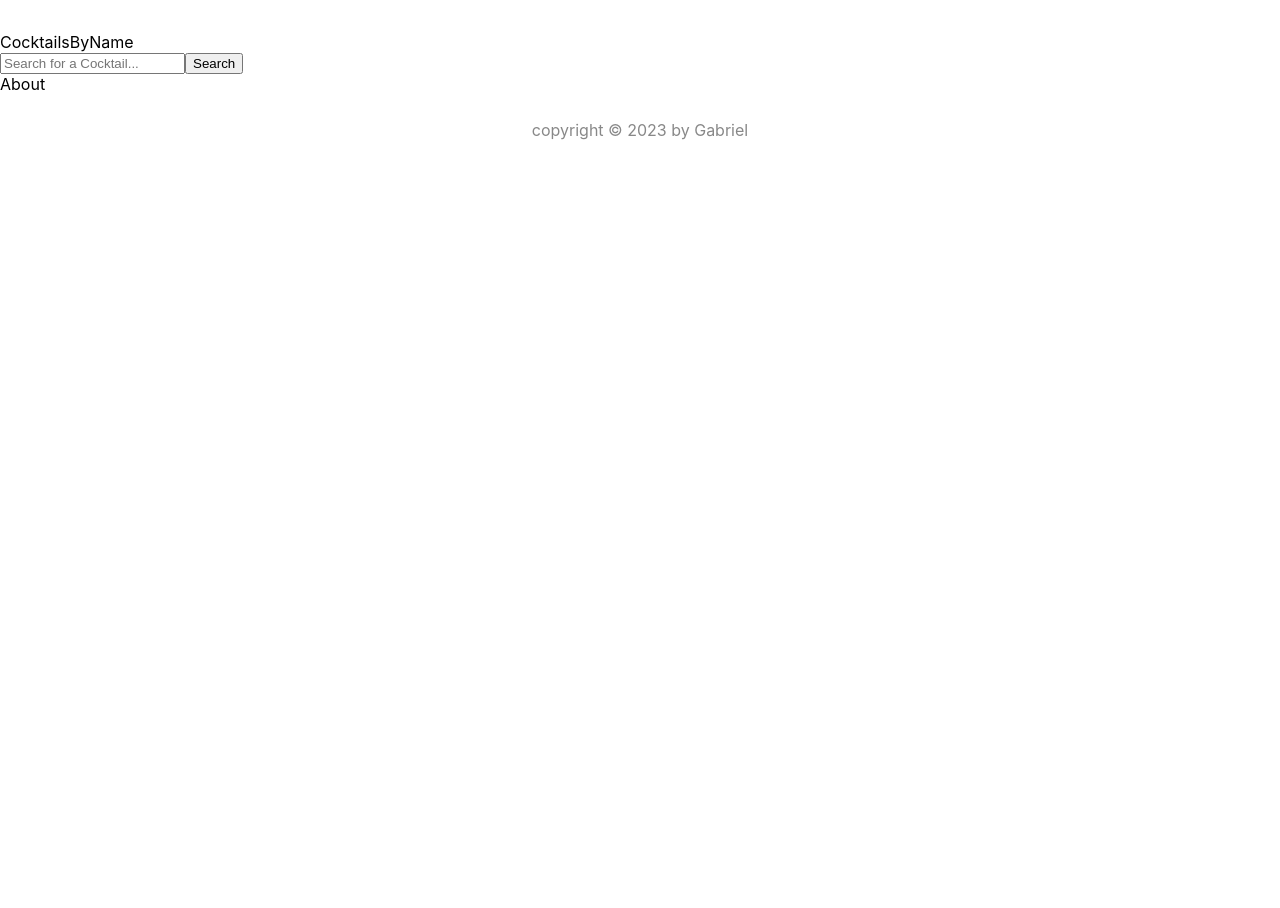
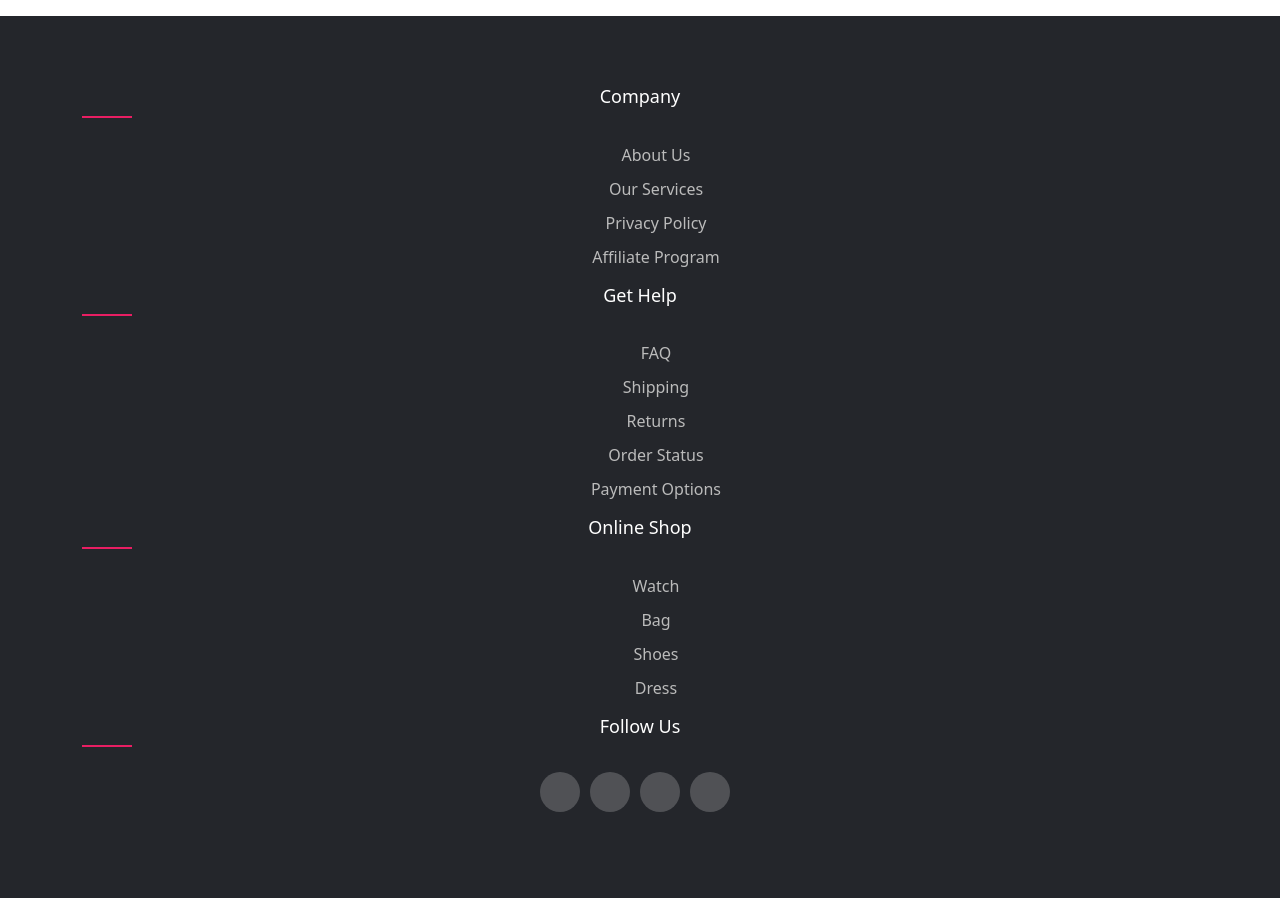
Before and after one commit to GabrielMelhem/Cocktail_App, a React (Create React App) app: page / in a window 1280 px wide. Shown: the part 1752-2660 px from the top of the page. Before the commit the page ends 1918 px from the top, so only its background shows below. Built offline with nearby package versions, Linux system fonts and the light colour scheme.

Commit message:
Footer added

```diff
--- a/src/components/CocktailsByName.js
+++ b/src/components/CocktailsByName.js
@@ -1,5 +1,5 @@
 import React from "react";
-import { useState, useEffect } from "react";
+import { useState } from "react";
 import CocktailInput from "./CocktailInput.js";
 import DrinkCard from '../components/DrinkCard/DrinkCard';
 
@@ -20,10 +20,6 @@ const CocktailsByName = () => {
       console.log("error", error);
     }
   };
-
-  // useEffect(() => {
-  //   fetchCocktailByName(selectedCocktail);
-  // }, []);
 
   const cocktailSelection = (e) => {
     e.preventDefault();
--- a/src/components/DrinkCard/DrinkCard.js
+++ b/src/components/DrinkCard/DrinkCard.js
@@ -1,6 +1,7 @@
 import React, { useState } from "react";
 import { Button, Card } from "react-bootstrap";
 import { Link } from "react-router-dom";
+
 
 const DrinkCard = (drink) => {
   return (
@@ -12,10 +13,10 @@ const DrinkCard = (drink) => {
           src={drink.drink.strDrinkThumb}
         />
         <Card.Body>
-          <Card.Title>{drink.drink.strDrink}</Card.Title>
+          {/* <Card.Title >{drink.drink.strDrink}</Card.Title> */}
           <Button variant="primary">
             {
-              <Link to={`/DrinksDetails/${drink.drink.idDrink}`}>
+              <Link style={{color: "#fff", textDecoration: 'none'}} to={`/DrinksDetails/${drink.drink.idDrink}`}>
                 {drink.drink.strDrink}
               </Link>
             }
--- /dev/null
+++ b/src/components/Footer/Footer.css
@@ -0,0 +1,93 @@
+@import url('https://fonts.googleapis.com/css2?family=Poppins:wght@300;400;500;600;700&display=swap');
+body{
+	line-height: 1.5;
+	font-family: 'Poppins', sans-serif;
+}
+*{
+	margin:0;
+	padding:0;
+	box-sizing: border-box;
+}
+.container{
+	max-width: 1170px;
+	margin:auto;
+}
+.row{
+	display: flex;
+	flex-wrap: wrap;
+}
+ul{
+	list-style: none;
+}
+.footer{
+	background-color: #24262b;
+    padding: 70px 0;
+}
+.footer-col{
+   width: 25%;
+   padding: 0 15px;
+}
+.footer-col h4{
+	font-size: 18px;
+	color: #ffffff;
+	text-transform: capitalize;
+	margin-bottom: 35px;
+	font-weight: 500;
+	position: relative;
+}
+.footer-col h4::before{
+	content: '';
+	position: absolute;
+	left:0;
+	bottom: -10px;
+	background-color: #e91e63;
+	height: 2px;
+	box-sizing: border-box;
+	width: 50px;
+}
+.footer-col ul li:not(:last-child){
+	margin-bottom: 10px;
+}
+.footer-col ul li a{
+	font-size: 16px;
+	text-transform: capitalize;
+	color: #ffffff;
+	text-decoration: none;
+	font-weight: 300;
+	color: #bbbbbb;
+	display: block;
+	transition: all 0.3s ease;
+}
+.footer-col ul li a:hover{
+	color: #ffffff;
+	padding-left: 8px;
+}
+.footer-col .social-links a{
+	display: inline-block;
+	height: 40px;
+	width: 40px;
+	background-color: rgba(255,255,255,0.2);
+	margin:0 10px 10px 0;
+	text-align: center;
+	line-height: 40px;
+	border-radius: 50%;
+	color: #ffffff;
+	transition: all 0.5s ease;
+}
+.footer-col .social-links a:hover{
+	color: #24262b;
+	background-color: #ffffff;
+}
+
+/*responsive*/
+@media(max-width: 767px){
+  .footer-col{
+    width: 50%;
+    margin-bottom: 30px;
+}
+}
+@media(max-width: 574px){
+  .footer-col{
+    width: 100%;
+}
+}
--- a/src/components/Footer/Footer.js
+++ b/src/components/Footer/Footer.js
@@ -1,10 +1,55 @@
 import React from "react";
-import {FooterSection, FooterDesc} from './style.js'
+import { FooterSection, FooterDesc } from "./style.js";
+import  './Footer.css';
+
 
 function Footer() {
   return (
     <FooterSection>
       <FooterDesc> copyright &copy; 2023 by Gabriel </FooterDesc>
+      <footer class="footer">
+  	 <div class="container">
+  	 	<div class="row">
+  	 		<div class="footer-col">
+  	 			<h4>company</h4>
+  	 			<ul>
+  	 				<li><a href="#">about us</a></li>
+  	 				<li><a href="#">our services</a></li>
+  	 				<li><a href="#">privacy policy</a></li>
+  	 				<li><a href="#">affiliate program</a></li>
+  	 			</ul>
+  	 		</div>
+  	 		<div class="footer-col">
+  	 			<h4>get help</h4>
+  	 			<ul>
+  	 				<li><a href="#">FAQ</a></li>
+  	 				<li><a href="#">shipping</a></li>
+  	 				<li><a href="#">returns</a></li>
+  	 				<li><a href="#">order status</a></li>
+  	 				<li><a href="#">payment options</a></li>
+  	 			</ul>
+  	 		</div>
+  	 		<div class="footer-col">
+  	 			<h4>online shop</h4>
+  	 			<ul>
+  	 				<li><a href="#">watch</a></li>
+  	 				<li><a href="#">bag</a></li>
+  	 				<li><a href="#">shoes</a></li>
+  	 				<li><a href="#">dress</a></li>
+  	 			</ul>
+  	 		</div>
+  	 		<div class="footer-col">
+  	 			<h4>follow us</h4>
+  	 			<div class="social-links">
+  	 				<a href="#"><i class="fab fa-facebook-f"></i></a>
+  	 				<a href="#"><i class="fab fa-twitter"></i></a>
+  	 				<a href="#"><i class="fab fa-instagram"></i></a>
+  	 				<a href="#"><i class="fab fa-linkedin-in"></i></a>
+  	 			</div>
+  	 		</div>
+  	 	</div>
+  	 </div>
+  </footer>
     </FooterSection>
   );
 }
--- a/src/components/Home/Home.js
+++ b/src/components/Home/Home.js
@@ -1,4 +1,3 @@
-
 import {
   HomeSection,
   HomeInformation,
@@ -9,7 +8,6 @@ import {
 
 import CocktailCategory from "../CocktailCategory/CocktailCategory.js";
 import CocktailsByName from "../CocktailsByName.js";
-import SocialMedia from "../SocialMedia/SocialMedia.js";
 import About from "../About";
 import Footer from "../Footer/Footer";
 
--- a/src/components/SocialMedia/SocialMedia.js
+++ b/src/components/SocialMedia/SocialMedia.js
@@ -1,7 +1,7 @@
 import React, { useState, useEffect } from "react";
 import {
   SocialMediaSection,
-  Social,
+  SocialDiv,
   Icon,
   SocialDesc,
   Span,
@@ -17,8 +17,7 @@ const SocialMedia = () => {
       axios
         .get("js/data.json")
         .then((response) => setSocialData(response.data.social));
-
-        console.log('socialData',socialData)
+      console.log("socialData", socialData);
     } catch (error) {
       console.log("error", error);
     }
@@ -28,23 +27,19 @@ const SocialMedia = () => {
     getSocialData();
   }, []);
 
-  const socialList = socialData.social.map((socialItem)=>{
+  const socialList = socialData.social.map((socialItem) => {
     return (
-        <Social item={socialItem.id} key={socialItem.id}>
+      <SocialDiv item={socialItem.id} key={socialItem.id}>
         <Icon className={socialItem.Icon}></Icon>
         <SocialDesc>
           <Span>{socialItem.title}</Span>
           <SpanInfo> {socialItem.body}</SpanInfo>
         </SocialDesc>
-      </Social>
-    )
-  })
+      </SocialDiv>
+    );
+  });
 
-  return (
-    <SocialMediaSection>
-      {socialList}
-    </SocialMediaSection>
-  );
+  return <SocialMediaSection>{socialList}</SocialMediaSection>;
 };
 
 export default SocialMedia;
--- a/src/components/SocialMedia/style.js
+++ b/src/components/SocialMedia/style.js
@@ -5,7 +5,7 @@ export const SocialMediaSection = styled.div`
     overflow: hidden;
 `
 
-export const Social =styled.div`
+export const SocialDiv =styled.div`
     width: 33.33%;
     float: left;
     box-sizing: border-box;
--- a/src/index.js
+++ b/src/index.js
@@ -3,6 +3,7 @@ import ReactDOM from 'react-dom/client';
 import './index.css';
 import App from './App';
 import reportWebVitals from './reportWebVitals';
+import 'bootstrap/dist/css/bootstrap.min.css';
 
 const root = ReactDOM.createRoot(document.getElementById('root'));
 root.render(
--- a/src/pages/DrinksDetails.js
+++ b/src/pages/DrinksDetails.js
@@ -1,5 +1,5 @@
 import React, { useState ,useEffect } from 'react'
-import Stack from 'react-bootstrap/Stack';
+import ListGroup from 'react-bootstrap/ListGroup';
 import { useParams } from 'react-router-dom';
 
 const DrinksDetails = () => {
@@ -31,12 +31,12 @@ const DrinksDetails = () => {
       {details &&
         details.map((detail) => {
           return (
-            <Stack key={detail.idDrink} >
-              <div>Name: {detail.strDrink}</div>
-              <div>Instructions: {detail.strInstructions}</div>
-              <div>strIngredients: {detail.strIngredient1} {detail.strIngredient2} {detail.strIngredient3}</div>
-              <div>Measure: {detail.strMeasure1} {detail.strMeasure2} {detail.strMeasure3}</div>
-            </Stack>
+            <ListGroup key={detail.idDrink} >
+              <ListGroup.Item>Name: {detail.strDrink}</ListGroup.Item>
+              <ListGroup.Item>Instructions: {detail.strInstructions}</ListGroup.Item>
+              <ListGroup.Item>strIngredients: {detail.strIngredient1}, {detail.strIngredient2}, {detail.strIngredient3}</ListGroup.Item>
+              <ListGroup.Item>Measure: {detail.strMeasure1}, {detail.strMeasure2}, {detail.strMeasure3}</ListGroup.Item>
+            </ListGroup>
           );
         })}
     </div>
```
